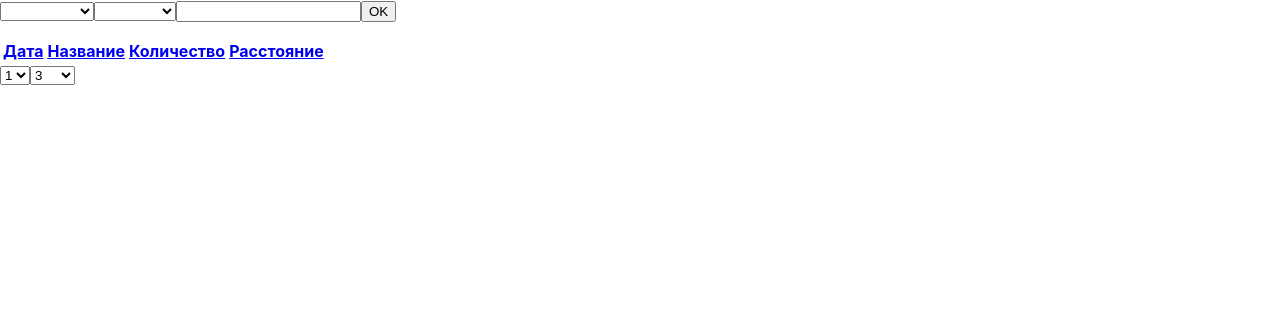
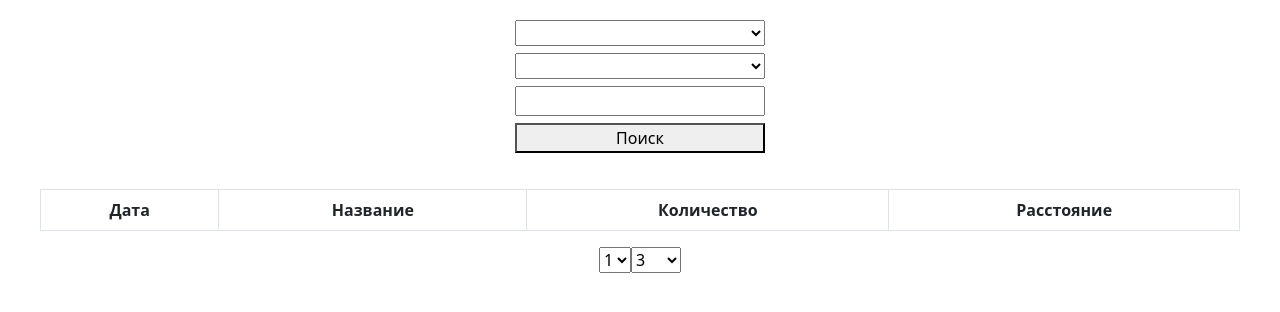
Before and after one commit to Mexanik2003/react-table-sort, a React (Create React App) app in the folder front/: page / in a window 1280 px wide. Shown: the top 312 px of the page. Built offline with nearby package versions, Linux system fonts and the light colour scheme.

Commit message:
визульная часть

```diff
--- a/front/package.json
+++ b/front/package.json
@@ -6,7 +6,9 @@
     "@testing-library/jest-dom": "^5.14.1",
     "@testing-library/react": "^11.2.7",
     "@testing-library/user-event": "^12.8.3",
+    "bootstrap": "^5.1.0",
     "react": "^17.0.2",
+    "react-bootstrap": "^2.0.0-beta.6",
     "react-dom": "^17.0.2",
     "react-scripts": "4.0.3",
     "web-vitals": "^1.1.2"
--- a/front/src/App.css
+++ b/front/src/App.css
@@ -1,38 +1,7 @@
-.App {
-  text-align: center;
-}
-
-.App-logo {
-  height: 40vmin;
-  pointer-events: none;
-}
-
-@media (prefers-reduced-motion: no-preference) {
-  .App-logo {
-    animation: App-logo-spin infinite 20s linear;
-  }
-}
-
-.App-header {
-  background-color: #282c34;
-  min-height: 100vh;
+.app {
   display: flex;
   flex-direction: column;
   align-items: center;
-  justify-content: center;
-  font-size: calc(10px + 2vmin);
-  color: white;
+  text-align: center;
+  margin: 20px 40px 0 40px;
 }
-
-.App-link {
-  color: #61dafb;
-}
-
-@keyframes App-logo-spin {
-  from {
-    transform: rotate(0deg);
-  }
-  to {
-    transform: rotate(360deg);
-  }
-}
--- a/front/src/App.js
+++ b/front/src/App.js
@@ -1,4 +1,3 @@
-import logo from './logo.svg';
 import './App.css';
 import Form from './components/Form';
 import { setFilter, setSort, setPage, updateView } from './middlewares/Api';
@@ -53,7 +52,7 @@ function App() {
   }
 
   return (
-      <div>
+      <div className="app">
         <Form
           setFilter = {makeFilter}
         />
--- /dev/null
+++ b/front/src/components/Form.css
@@ -0,0 +1,10 @@
+.form{
+    display: flex;
+    flex-direction: column;
+    width: 250px;
+    margin-bottom: 20px;
+}
+
+.form__column{
+    margin-bottom: 7px;
+}
--- a/front/src/components/Form.jsx
+++ b/front/src/components/Form.jsx
@@ -1,4 +1,5 @@
 import React, {useState} from 'react';
+import './Form.css';
 
 const Form = function (props) {
     const [columnName, setColumnName] = useState('');
@@ -31,23 +32,23 @@ const Form = function (props) {
     }
 
     return (
-        <form id="filterForm">
-            <select id="columnName" onChange={columnNameSet}>
+        <form id="filterForm" className="form">
+            <select id="columnName" className="form__column" onChange={columnNameSet}>
                 <option value="0"></option>
                 <option value="date">Дата</option>
                 <option value="name">Название</option>
                 <option value="quantity">Количество</option>
                 <option value="distance">Расстояние</option>
             </select>
-            <select id="operator" onChange={operatorSet}>
+            <select id="operator" className="form__column" onChange={operatorSet}>
                 <option value="0"></option>
                 <option value="=">равно</option>
                 <option value="~">содержит</option>
                 <option value=">">больше</option>
                 <option value="<">меньше</option>
             </select>
-            <input id="filterValue" type="text" onChange={filterValueSet}/>
-            <button onClick={formSubmit}>OK</button>
+            <input id="filterValue" className="form__column" type="text" onChange={filterValueSet}/>
+            <button onClick={formSubmit}>Поиск</button>
 
         </form>
     )
--- /dev/null
+++ b/front/src/components/Rows.jsx
@@ -0,0 +1,14 @@
+function Rows({data, name, quantity, distance}) {
+    return (
+        <tbody>
+            <tr>
+            <td>{data}</td>
+            <td>{name}</td>
+            <td>{quantity}</td>
+            <td>{distance}</td>
+            </tr>
+        </tbody>
+    );
+  }
+
+  export default Rows;
--- a/front/src/components/Table.jsx
+++ b/front/src/components/Table.jsx
@@ -1,4 +1,5 @@
 import React from 'react';
+import Rows from './Rows';
 
 const Table = function (props) {
 
@@ -8,7 +9,7 @@ const Table = function (props) {
     }
 
     return (
-        <table>
+        /*<table>
             <thead>
                 <tr>
                     <th>
@@ -35,8 +36,29 @@ const Table = function (props) {
                 </tr>
             ))}
             </tbody>
+        </table>*/
+
+        <table className="table table-bordered">
+            <thead>
+                <tr>
+                <th scope="col" onClick={setSort} data-name="date">Дата</th>
+                <th scope="col" onClick={setSort} data-name="name">Название</th>
+                <th scope="col" onClick={setSort} data-name="quantity">Количество</th>
+                <th scope="col" onClick={setSort} data-name="distance">Расстояние</th>
+                </tr>
+            </thead>
+                {props.data && props.data.map(item =>(
+                    < Rows
+                        key={item.id}
+                        data={item.date}
+                        name={item.name}
+                        quantity={item.quantity}
+                        distance={item.distance}
+                    />
+                ))}
         </table>
-    )
+
+            )
 
 
 }
--- a/front/src/index.js
+++ b/front/src/index.js
@@ -2,6 +2,7 @@ import React from 'react';
 import ReactDOM from 'react-dom';
 import './index.css';
 import App from './App';
+import 'bootstrap/dist/css/bootstrap.css';
 
 ReactDOM.render(
     <App />,
```
Also changed, not shown: 2 other files (tests, documents, lock files or other folders).
